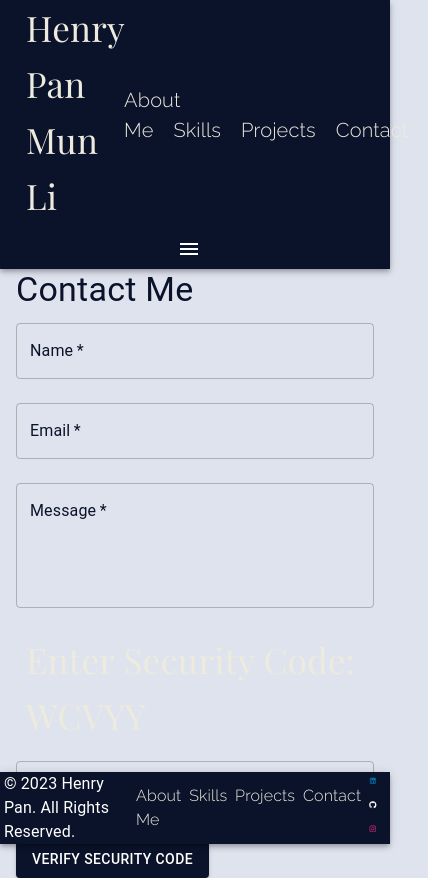
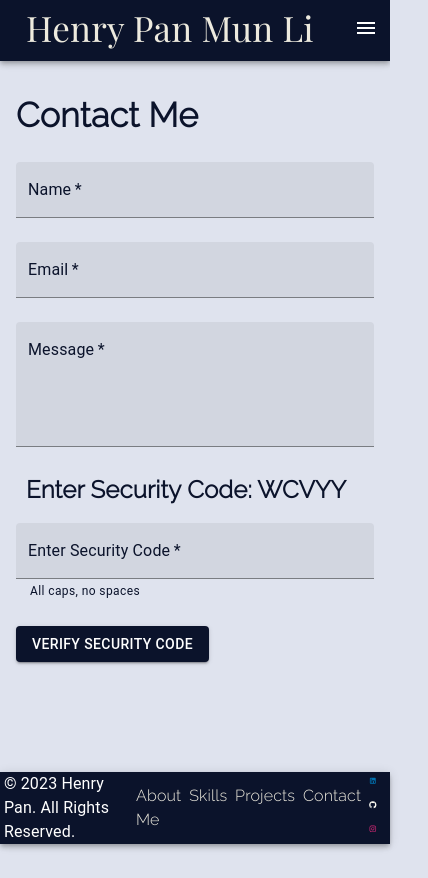
Before and after one commit to Henry-0810/henry-portfolio-website, a React (Create React App) app: page /contact in a window 390 px wide. Shown: the whole page, 428 px wide, since content can reach past the window. After the commit the page ends 844 px from the top, so only its background shows below. Built offline with nearby package versions, Linux system fonts and the light colour scheme.

Commit message:
left nodejs nodemailer and css

```diff
--- a/src/Components/Contact.js
+++ b/src/Components/Contact.js
@@ -1,5 +1,15 @@
 import React, { useState, useEffect } from "react";
-import { Container, Typography, TextField, Button, Grid } from "@mui/material";
+import {
+  Container,
+  Typography,
+  TextField,
+  Button,
+  Grid,
+  ThemeProvider,
+} from "@mui/material";
+import styles from "../CssStuff/Contact.module.css";
+import theme from "../CssStuff/theme.js";
+import "../CssStuff/Custom.css";
 
 const Contact = () => {
   const [formData, setFormData] = useState({
@@ -40,12 +50,6 @@ const Contact = () => {
     if (!validSecurityCode) {
       if (formData.securityCode === randomSecurityCode) {
         setValidSecurityCode(true);
-        setFormData({
-          name: "",
-          email: "",
-          message: "",
-          securityCode: "",
-        });
         generateRandomSecurityCode();
       } else {
         alert("Invalid security code. Please enter the correct code.");
@@ -53,31 +57,53 @@ const Contact = () => {
       }
     } else {
       console.log("Form data:", formData);
+      setFormData({
+        name: "",
+        email: "",
+        message: "",
+        securityCode: "",
+      });
+      setValidSecurityCode(false);
     }
   };
 
   return (
-    <Container>
-      <Typography variant="h4" gutterBottom color={"primary.main"}>
+    <ThemeProvider theme={theme}>
+      <Container sx={{ marginY: "4vh" }}>
+        <Typography
+          variant="h4"
+          gutterBottom
+          color={"primary.main"}
+          sx={{
+            fontFamily: "Raleway",
+            fontWeight: "bold",
+            marginBottom: "3vh",
+          }}
+        >
           Contact Me
         </Typography>
         <form onSubmit={handleSubmit}>
           <Grid container spacing={3}>
             <Grid item xs={12} sm={6}>
               <TextField
+                className={styles.formInput}
                 fullWidth
                 label="Name"
                 name="name"
                 value={formData.name}
+                color="primary"
+                variant="filled"
                 onChange={handleChange}
                 required
               />
             </Grid>
             <Grid item xs={12} sm={6}>
               <TextField
+                className={styles.formInput}
                 fullWidth
                 label="Email"
                 name="email"
+                variant="filled"
                 value={formData.email}
                 onChange={handleChange}
                 required
@@ -85,9 +111,16 @@ const Contact = () => {
             </Grid>
             <Grid item xs={12}>
               <TextField
+                className={styles.formInput}
+                sx={{
+                  color: "primary.main",
+                  fontWeight: "bold",
+                  fontFamily: "Raleway",
+                }}
                 fullWidth
                 label="Message"
                 name="message"
+                variant="filled"
                 multiline
                 rows={4}
                 value={formData.message}
@@ -97,21 +130,42 @@ const Contact = () => {
             </Grid>
             <Grid item xs={12}>
               {validSecurityCode ? (
-              <Typography variant="h6" gutterBottom>
+                <Typography
+                  variant="h6"
+                  gutterBottom
+                  sx={{
+                    fontFamily: "Raleway",
+                    fontWeight: "bold",
+                    fontSize: "1.5rem",
+                    color: "primary.main",
+                  }}
+                >
                   Security Code Verified!
                 </Typography>
               ) : (
                 <>
-                <Typography variant="h6" gutterBottom>
+                  <Typography
+                    variant="h6"
+                    gutterBottom
+                    sx={{
+                      fontFamily: "Raleway",
+                      fontWeight: "bold",
+                      fontSize: "1.5rem",
+                      color: "primary.main",
+                    }}
+                  >
                     Enter Security Code: {randomSecurityCode}
                   </Typography>
                   <TextField
+                    className={styles.formInput}
                     fullWidth
                     label="Enter Security Code"
                     name="securityCode"
+                    variant="filled"
                     value={formData.securityCode}
                     onChange={handleChange}
                     required
+                    helperText="All caps, no spaces"
                   />
                 </>
               )}
@@ -135,6 +189,7 @@ const Contact = () => {
           </Grid>
         </form>
       </Container>
+    </ThemeProvider>
   );
 };
 
--- a/src/Components/Skills.js
+++ b/src/Components/Skills.js
@@ -3,7 +3,6 @@ import { Container, Grid, Typography } from "@mui/material";
 import styles from "../CssStuff/Skills.module.css";
 
 const Skills = () => {
-  // Define an array of objects with icon names and corresponding icons
   const skillsList = [
     {
       name: "HTML",
--- a/src/CssStuff/Contact.module.css
+++ b/src/CssStuff/Contact.module.css
@@ -2,7 +2,3 @@
     font-family: "Raleway";
     font-size: 1.2rem;
 }
-
-.formInput:focus {
-    border-color: #0b132b;
-}
--- /dev/null
+++ b/src/CssStuff/Custom.css
@@ -0,0 +1,6 @@
+/* Override the text color for TextField components */
+.css-ronbq8-MuiInputBase-root-MuiFilledInput-root,
+.css-1hxkvkf-MuiInputBase-root-MuiFilledInput-root {
+    color: #0B132B !important;
+    /* Use !important to ensure it takes precedence */
+}
--- a/src/NavBar.js
+++ b/src/NavBar.js
@@ -1,4 +1,4 @@
-import React, { useState } from "react";
+import React, { useState, useEffect } from "react";
 import {
   AppBar,
   Toolbar,
@@ -24,6 +24,24 @@ const linkStyle = {
 
 const Navbar = () => {
   const [isMenuOpen, setMenuOpen] = useState(false);
+  const [isMenuAppear, setMenuAppear] = useState(false);
+
+  useEffect(() => {
+    // Function to handle window resize and set isMenuAppear accordingly
+    const handleResize = () => {
+      const isSmallerThanMd = window.innerWidth < theme.breakpoints.values.md;
+      setMenuAppear(isSmallerThanMd);
+    };
+
+    // Call the function initially and add event listener
+    handleResize();
+    window.addEventListener("resize", handleResize);
+
+    // Cleanup the event listener on unmount
+    return () => {
+      window.removeEventListener("resize", handleResize);
+    };
+  }, []);
 
   const toggleMenu = () => {
     setMenuOpen(!isMenuOpen);
@@ -90,6 +108,7 @@ const Navbar = () => {
             <Typography variant="h6" sx={{ flexGrow: 1 }}>
               Henry Pan Mun Li
             </Typography>
+            {!isMenuAppear && (
               <div
                 className="menu-links"
                 style={{ display: { xs: "none", md: "block" } }}
@@ -107,16 +126,17 @@ const Navbar = () => {
                   Contact
                 </Link>
               </div>
-          </Toolbar>
+            )}
             <IconButton
-            edge="start"
+              edge="end"
               color="inherit"
               aria-label="menu"
               onClick={toggleMenu}
-            sx={{ display: { md: "none" } }}
+              sx={{ display: { xs: "block", md: "none" } }}
             >
               <MenuIcon />
             </IconButton>
+          </Toolbar>
         </AppBar>
         <Drawer
           anchor="right"
```
Lines whose indentation alone changed are shown as unchanged.
